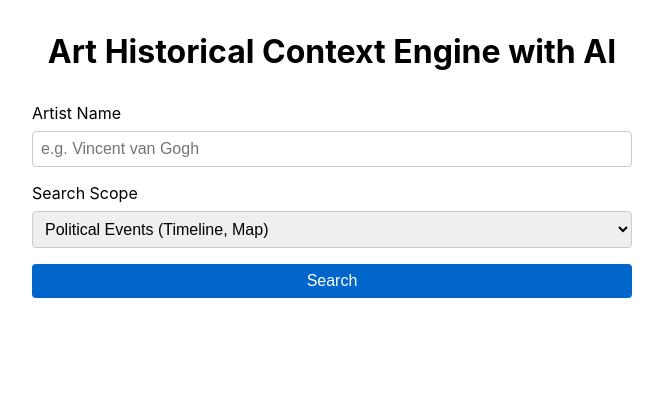
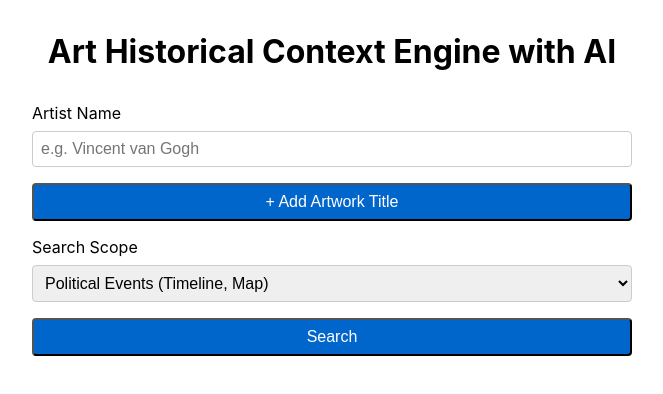
Before and after one commit to any-I/Art-in-context, a React (Create React App) app in the folder frontend/: page / in a window 1280 px wide. Shown: the top 394 px of the page, without its empty margins (308-971 px from the left). Built offline with nearby package versions, Linux system fonts and the light colour scheme.

Commit message:
Button to add artwork name

```diff
--- /dev/null
+++ b/frontend/postcss.config.js
@@ -0,0 +1,6 @@
+module.exports = {
+    plugins: {
+        tailwindcss: {},
+        autoprefixer: {},
+    },
+}
--- a/frontend/src/App.css
+++ b/frontend/src/App.css
@@ -1,3 +1,7 @@
+@tailwind base;
+@tailwind components;
+@tailwind utilities;
+
 .app-container {
   max-width: 600px;
   margin: 2rem auto;
@@ -31,7 +35,6 @@ button {
   padding: 0.5rem 1rem;
   background-color: #0066cc;
   color: white;
-  border: none;
   border-radius: 4px;
   cursor: pointer;
   font-size: 1rem;
--- a/frontend/src/App.js
+++ b/frontend/src/App.js
@@ -36,6 +36,8 @@ function App() {
   const [mapMarkers, setMapMarkers] = useState([]); // State for processed map markers
   const [genreResult, setGenreResult] = useState(''); // New state for Genre scope
   const timerRef = useRef(null); // Ref to store timer interval ID
+  const [artworkTitleOn, setArtworkTitleOn] = useState(false); // State for artwork search activated
+  const [artworkTitle, setArtworkTitle] = useState(""); // State for artwork search input
 
   // Cleanup timer on component unmount
   useEffect(() => {
@@ -391,7 +393,7 @@ function App() {
 
   return (
     <div className="app-container">
-      <h1 style={{ textAlign: 'center'}}>Art Historical Context Engine with AI</h1>
+      <h1 className="bold text-xl" style={{ textAlign: 'center'}}>Art Historical Context Engine with AI</h1>
 
       <div className="search-form">
         <div className="form-group">
@@ -403,6 +405,32 @@ function App() {
               placeholder="e.g. Vincent van Gogh"
           />
         </div>
+
+        <button
+            className="bg-transparent hover:bg-gray-100 transition-colors text-black border border-gray-700 rounded"
+            onClick={() => {setArtworkTitleOn(!artworkTitleOn); setArtworkTitle("");}}>
+          {artworkTitleOn ? (
+              <>
+              <span className="text-red-500">✖</span> Remove Artwork Title
+          </>
+            ) : (
+              <>
+                  <span className="text-green-500 font-extrabold text-xl">+</span> Add Artwork Title
+              </>
+          )}
+        </button>
+
+        {artworkTitleOn && (
+            <div className="form-group">
+              <label>Artwork Title</label>
+              <input
+                  type="text"
+                  value={artworkTitle}
+                  onChange={(e) => setArtworkTitle(e.target.value)}
+                  placeholder="e.g. Mona Lisa"
+              />
+            </div>
+        )}
 
         <div className="form-group">
           <label>Search Scope</label>
@@ -425,7 +453,7 @@ function App() {
 
       {/* Loading Indicator */}
       {isLoading && (
-        <div style={{ textAlign: 'center', marginTop: '10px', color: '#555' }}>
+          <div style={{textAlign: 'center', marginTop: '10px', color: '#555'}}>
             Loading... ({loadingTime}s elapsed)
           </div>
       )}
```
Also changed, not shown: frontend/tailwind.config.js (added, +10 -0 lines). Lines whose indentation alone changed are shown as unchanged.
